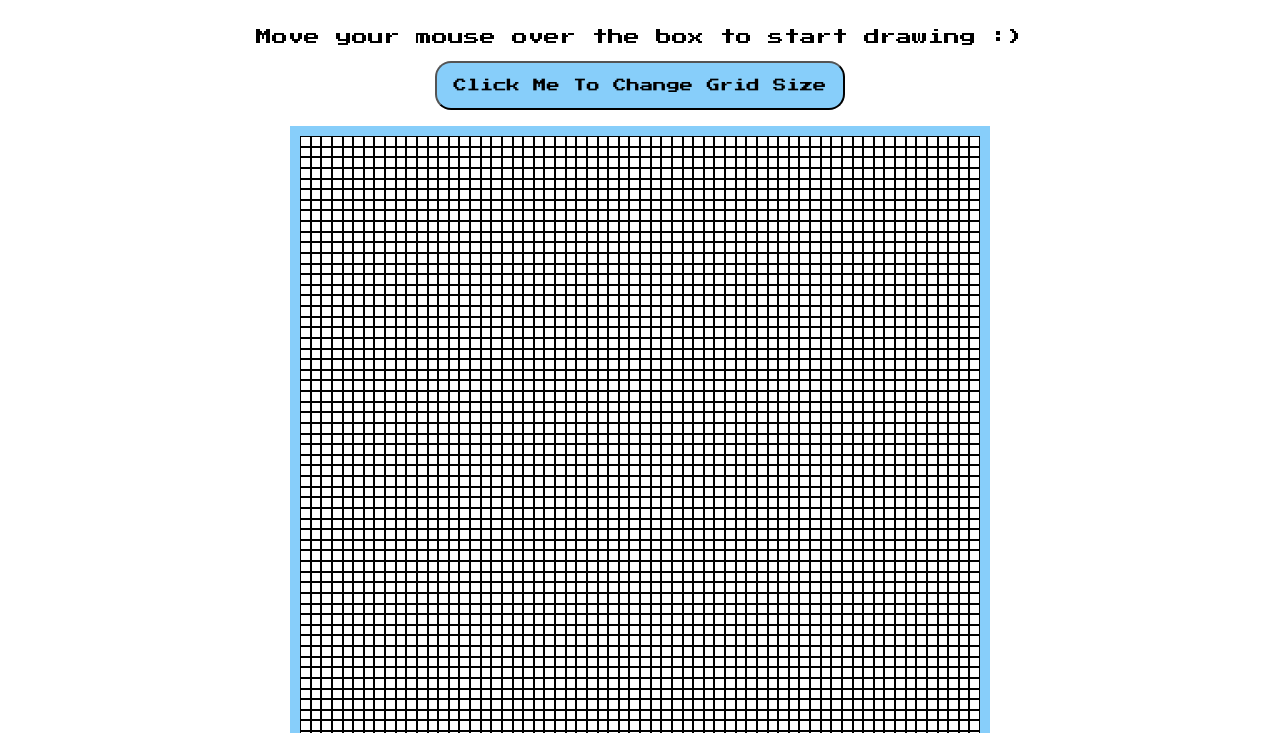
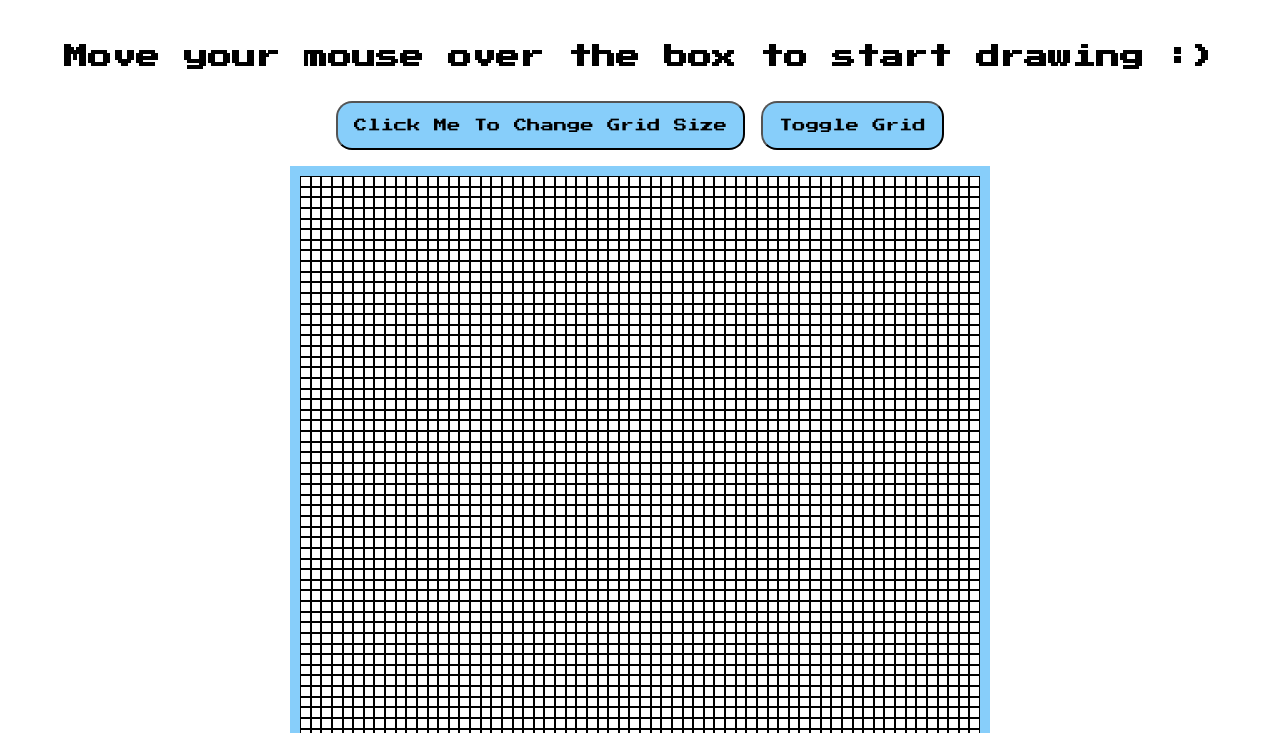
Before and after one commit to liamchivers23/Etch-a-Sketch, a plain HTML site: page index.html in a window 1280 px wide. Shown: the part 67-800 px from the top of the page. Drawn offline with Linux system fonts and the light colour scheme.

Commit message:
added toggle grid functionality + changed styling slightly

```diff
--- a/index.html
+++ b/index.html
@@ -13,19 +13,17 @@
         <h1 class="header-main">Etch-a-Sketch</h1>
     </header>
     <main>
-
         <div class="container">
-            <p>Move your mouse over the box to start drawing :)</p>
-            <br>
-            <button class="grid-change-btn">Click me to change grid size</button>
-            <br>
+            <h2>Move your mouse over the box to start drawing :)</h2>
+            <div class="buttons">
+                <button class="grid-change-btn">Click me to change grid size</button>
+                <button class="toggleGrid">Toggle grid</button>
+            </div>
             <div class="sketch-container"></div>
         </div>
-
     </main>
     <footer>
         <p class="footer-info">Created by Liam Chivers</p>
     </footer>
-
 </body>
 </html>
--- a/script.js
+++ b/script.js
@@ -1,14 +1,22 @@
 const container = document.querySelector('.sketch-container')
 const changeGrid = document.querySelector('.grid-change-btn')
+const toggleGrid = document.querySelector('.toggleGrid')
 
 
+
+function getRandColor(){
+    const r = Math.floor(Math.random() * 255)
+    const g = Math.floor(Math.random() * 255)
+    const b = Math.floor(Math.random() * 255)
+
+    return `rgb(${r}, ${g}, ${b})`
+}
+
 function createGrid(size = 64){
-
     container.style.gridTemplateRows = `repeat(${size}, auto)`;
     container.style.gridTemplateColumns = `repeat(${size}, auto)`;
 
     for(let i = 0; i < size*size; i++){
-
         const divs = document.createElement('div')
         container.append(divs)
 
@@ -18,6 +26,9 @@ function createGrid(size = 64){
             e.target.style.backgroundColor = 'black'
         })
 
+        toggleGrid.addEventListener('click', () => {
+            divs.style.border = 'none'
+        })
     }
 }
 createGrid()
@@ -25,5 +36,12 @@ createGrid()
 changeGrid.addEventListener('click', () => {
     container.textContent = ''
     const gridSquares = Math.floor(Math.abs(Number(prompt('enter a number of squares per side for the new grid.'))))
-    createGrid(gridSquares)
+
+    if(gridSquares > 100){
+        alert('Please insert only one number between 1-100')
+        createGrid()
+    } else {
+        createGrid(gridSquares)
+    }
+
 })
--- a/style.css
+++ b/style.css
@@ -17,7 +17,11 @@
     display: flex;
     flex-direction: column;
     align-items: center;
-    padding-top: 2rem;
+    padding: 2rem;
+}
+
+.container h2 {
+    padding: 1rem;
 }
 
 
@@ -28,7 +32,19 @@
     border: 10px solid lightskyblue;
 }
 
+.buttons {
+    padding: 1rem;
+}
+
 .grid-change-btn {
+    padding: 1rem;
+    border-radius: 1rem;
+    cursor: pointer;
+    background-color: lightskyblue;
+    text-transform: capitalize;
+}
+
+.toggleGrid {
     padding: 1rem;
     border-radius: 1rem;
     cursor: pointer;
@@ -39,4 +55,5 @@
 .footer-info {
     text-align: center;
     padding-top: 2rem;
+    color: black;
 }
```
